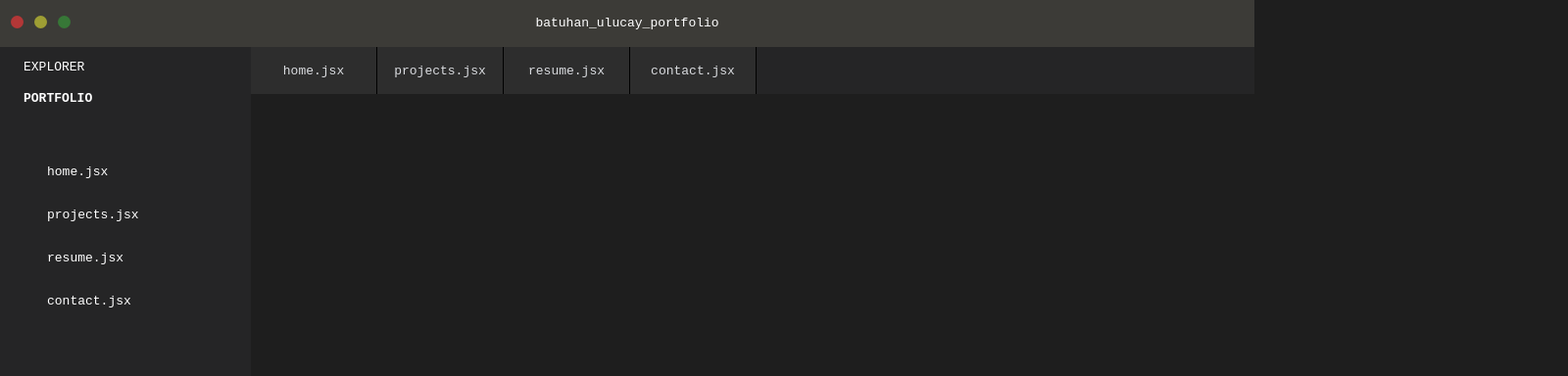
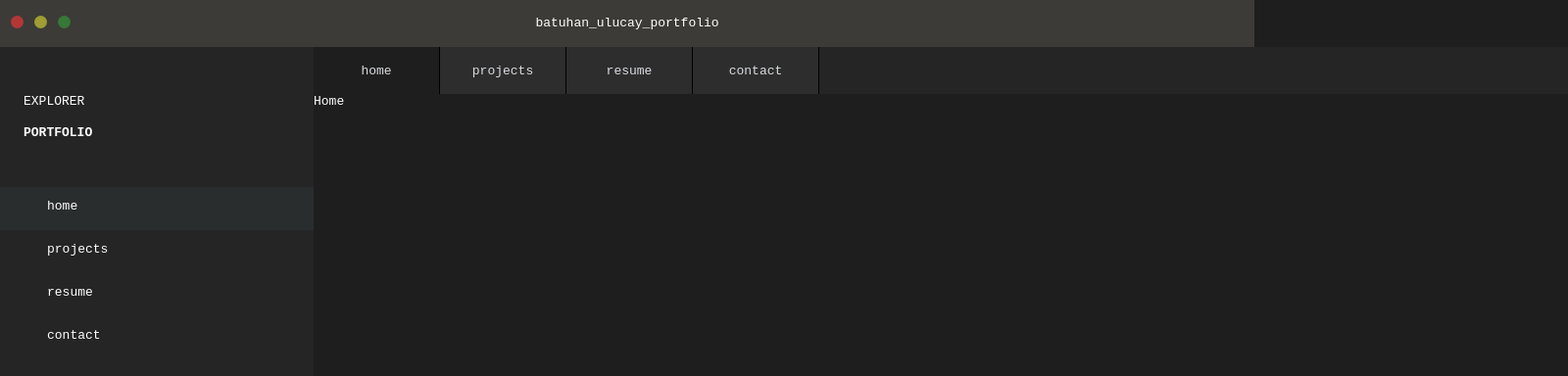
Before and after one commit to BatuhanUlucay/portfolio-site, a React (Create React App) app: page / in a window 1280 px wide. Shown: the top 384 px of the page at 98% size, 1600 px wide, since content can reach past the window. Built offline with nearby package versions, Linux system fonts and the light colour scheme.

Commit message:
Layout styling is completed.

```diff
--- a/src/App.js
+++ b/src/App.js
@@ -1,17 +1,47 @@
+import { useState, useEffect, useContext } from "react";
 import Explorer from "./components/Layout/Explorer";
 import Header from "./components/Layout/Header";
 import Tabs from "./components/Layout/Tabs";
-import { TabProvider } from "./context/TabContext";
+import TabContext from "./context/TabContext";
+import Home from "./components/Contents/Home";
+import Projects from "./components/Contents/Projects";
+import Resume from "./components/Contents/Resume";
+import Contact from "./components/Contents/Contact";
 
 function App() {
+  const { currentTab } = useContext(TabContext);
+  const [page, setPage] = useState(<Home />);
+
+  useEffect(() => {
+    console.log(currentTab);
+
+    switch (currentTab) {
+      case "home":
+        setPage(<Home />);
+        break;
+      case "projects":
+        setPage(<Projects />);
+        break;
+      case "resume":
+        setPage(<Resume />);
+        break;
+      case "contact":
+        setPage(<Contact />);
+        break;
+      default:
+        break;
+    }
+  }, [currentTab]);
+
   return (
-    <TabProvider>
+    <>
       <Header />
-      <div className="tabs_container">
+      <Tabs />
+      <div style={{ display: "flex" }}>
         <Explorer />
-        <Tabs />
+        {page}
       </div>
-    </TabProvider>
+    </>
   );
 }
 
--- a/src/components/Layout/Explorer.jsx
+++ b/src/components/Layout/Explorer.jsx
@@ -6,11 +6,11 @@ function Explorer() {
 
   return (
     <div className="explorer">
-      <p style={{ color: "white", marginLeft: "1.5rem" }}>EXPLORER</p>
+      <p style={{ color: "white", marginLeft: "1.5rem", marginTop: "0" }}>EXPLORER</p>
       <h4 style={{ color: "white", marginLeft: "1.5rem" }}>PORTFOLIO</h4>
       <div className="files">
         {tabs.map((tab) => (
-          <div
+          <div key={tab}
             className={`file ${currentTab === tab ? "active" : ""}`}
             onClick={() => {
               setCurrentTab(tab);
--- a/src/components/Layout/Tabs.jsx
+++ b/src/components/Layout/Tabs.jsx
@@ -8,6 +8,7 @@ function Tabs() {
     <div className="tabs">
       {tabs.map((tab) => (
         <div
+        key={tab}
           className={`tab ${currentTab === tab ? "active" : ""}`}
           onClick={() => {
             setCurrentTab(tab);
--- a/src/context/TabContext.js
+++ b/src/context/TabContext.js
@@ -1,6 +1,6 @@
 import { createContext, useState } from "react";
 
-export const tabs = ["home.jsx", "projects.jsx", "resume.jsx", "contact.jsx"];
+export const tabs = ["home", "projects", "resume", "contact"];
 
 const TabContext = createContext();
 
--- a/src/index.css
+++ b/src/index.css
@@ -50,6 +50,7 @@ body {
 /* Tabs */
 
 .tabs {
+  padding-left: 20rem;
   background-color: #252526;
   height: 3rem;
   display: flex;
@@ -75,14 +76,10 @@ body {
   background-color: #1e1e1e;
 }
 
-.tabs_container {
-  display: flex;
-}
-
 /* Explorer */
 
 .explorer {
-  height: 100vh;
+  height: 95vh;
   width: 20rem;
   background-color: #252526;
 }
@@ -104,10 +101,16 @@ body {
   padding-top: 0.75rem;
 }
 
-.file.active{
+.file.active {
   background-color: #2a2d2e;
 }
 
 .file:hover {
   background-color: #2a2d2e;
 }
+
+/* Home */
+
+.home {
+  color: white;
+}
--- a/src/index.js
+++ b/src/index.js
@@ -2,10 +2,13 @@ import React from "react";
 import ReactDOM from "react-dom/client";
 import "./index.css";
 import App from "./App";
+import { TabProvider } from "./context/TabContext";
 
 const root = ReactDOM.createRoot(document.getElementById("root"));
 root.render(
   <React.StrictMode>
-    <App />
+    <TabProvider>
+      <App />
+    </TabProvider>
   </React.StrictMode>
 );
```
